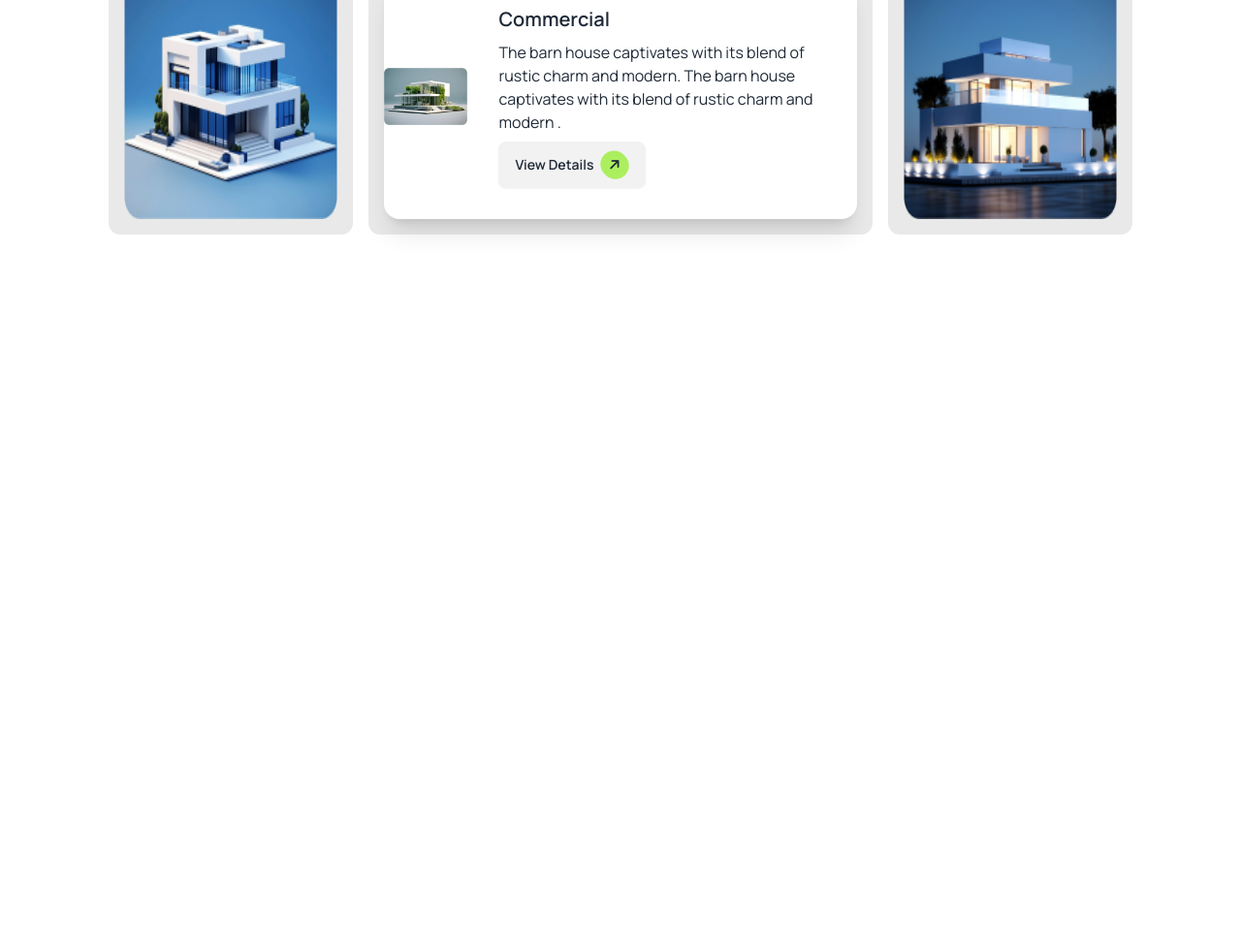
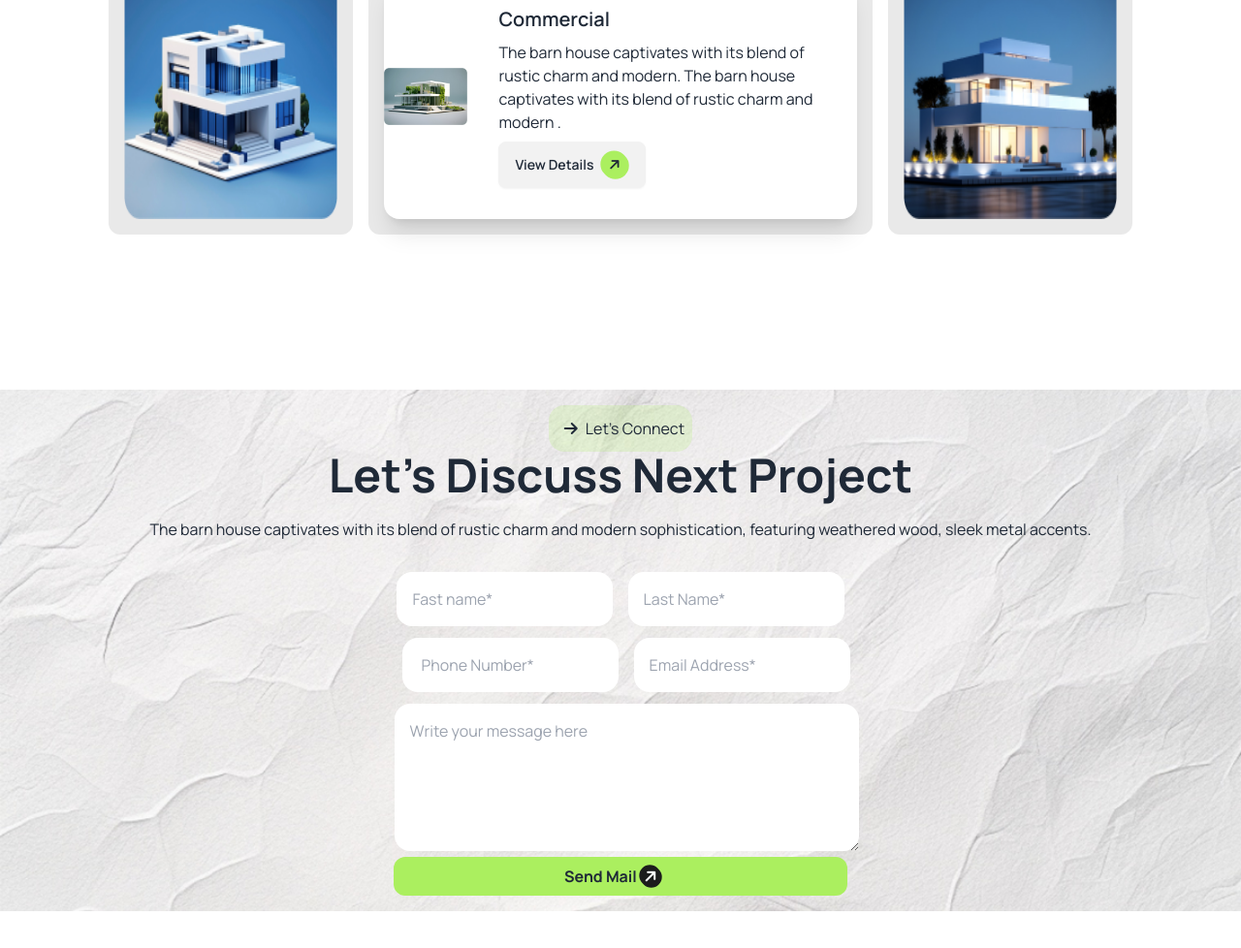
Before and after one commit to Rayhan-Rakib1/architect-assainment-3, a plain HTML site: page index.html in a window 1280 px wide. Shown: the part 2746-3724 px from the top of the page at 97% size. Before the commit the page ends 3008 px from the top, so only its background shows below. Drawn offline with nearby package versions, Linux system fonts and the light colour scheme.

Commit message:
next project

```diff
--- a/index.html
+++ b/index.html
@@ -357,8 +357,33 @@
        </section>
 
       </main>
-      <!-- di -->
-      <section class="max-w-screen-5xl max-auto px-16 lg:px-28 mb-5">
+
+      <!-- discuss next project -->
+      <section class="mt-40 mb-40">
+        <div
+        class="hero"
+        style="background-image: url(assets/bg.jpg);">
+        <div class=" bg-opacity-60"></div>
+        <div class="hero-content  text-center">
+          <div class="">
+            <button class="bg-[#ABEF5F33] rounded-2xl p-2"><i class="fa-sharp fa-solid fa-arrow-right p-2  rounded-2xl "></i>Let’s Connect</button>
+            <h1 class="mb-5 text-5xl font-bold">Let’s Discuss Next Project</h1>
+            <p class="mb-5">
+              The barn house captivates with its blend of rustic charm and modern sophistication, featuring weathered wood, sleek metal accents.
+            </p>
+            <!-- from -->
+            <div class="space-x-3 space-y-3">
+
+             <input class="p-4 rounded-2xl " type="text" placeholder="Fast name*                     ">
+             <input class="p-4 rounded-2xl" type="text" placeholder="Last Name*"><br>
+             <input class="p-4 rounded-2xl" type="text" placeholder=" Phone Number*">
+             <input class="p-4 rounded-2xl" type="text" placeholder="Email Address*"><br>
+             <textarea class="rounded-2xl p-4" name="" id="" cols="48" rows="5" placeholder="Write your message here"></textarea>
+            </div>
+            <button class="bg-[#ABEF5F] p-2 pl-44 pr-48 rounded-xl font-bold">Send Mail <i class="fa-sharp fa-solid fa-arrow-right p-1 -rotate-45 rounded-2xl bg-[#1C1C1C] text-white"></i></buttonn>
+          </div>
+        </div>
+      </div>
 
       </section>
 
```
